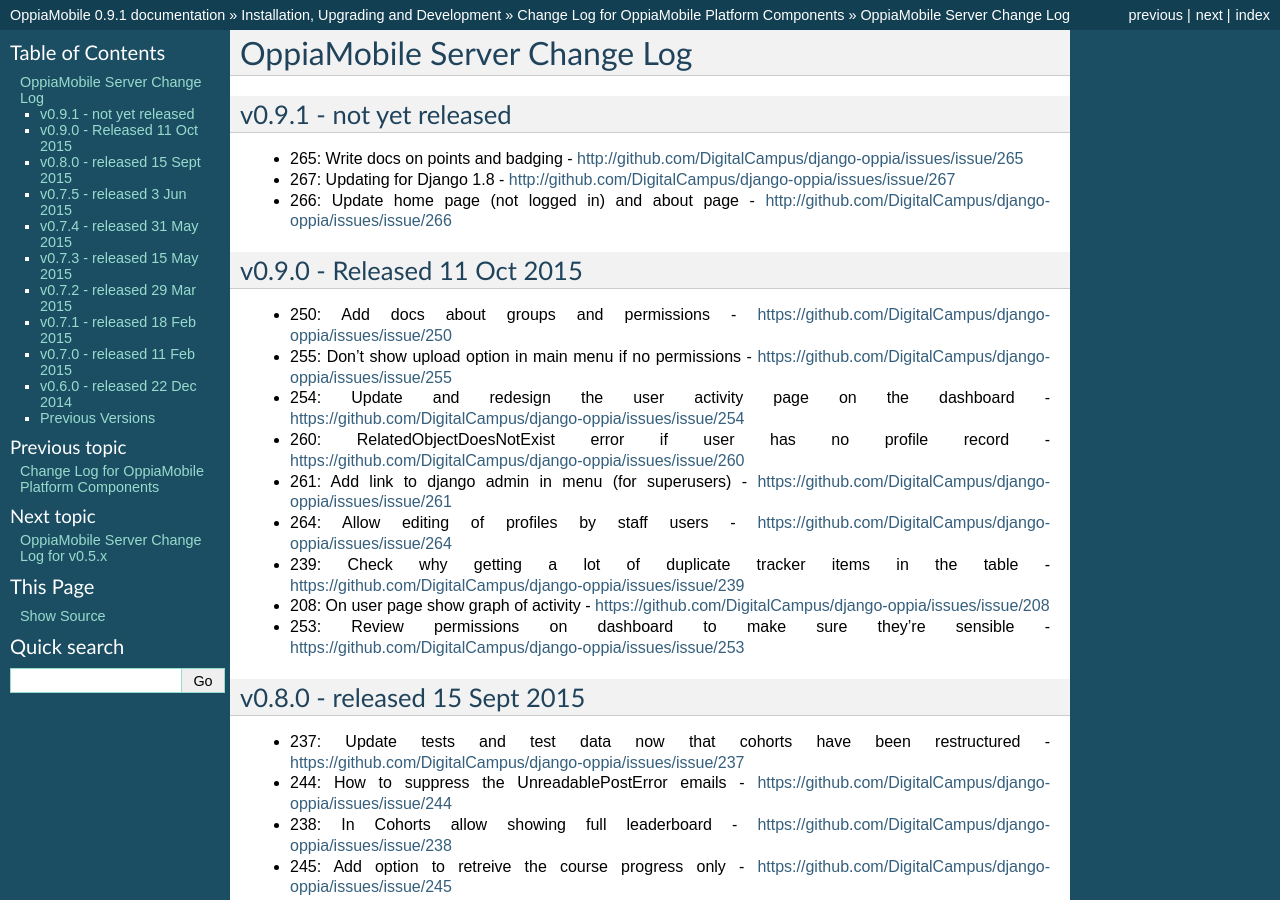
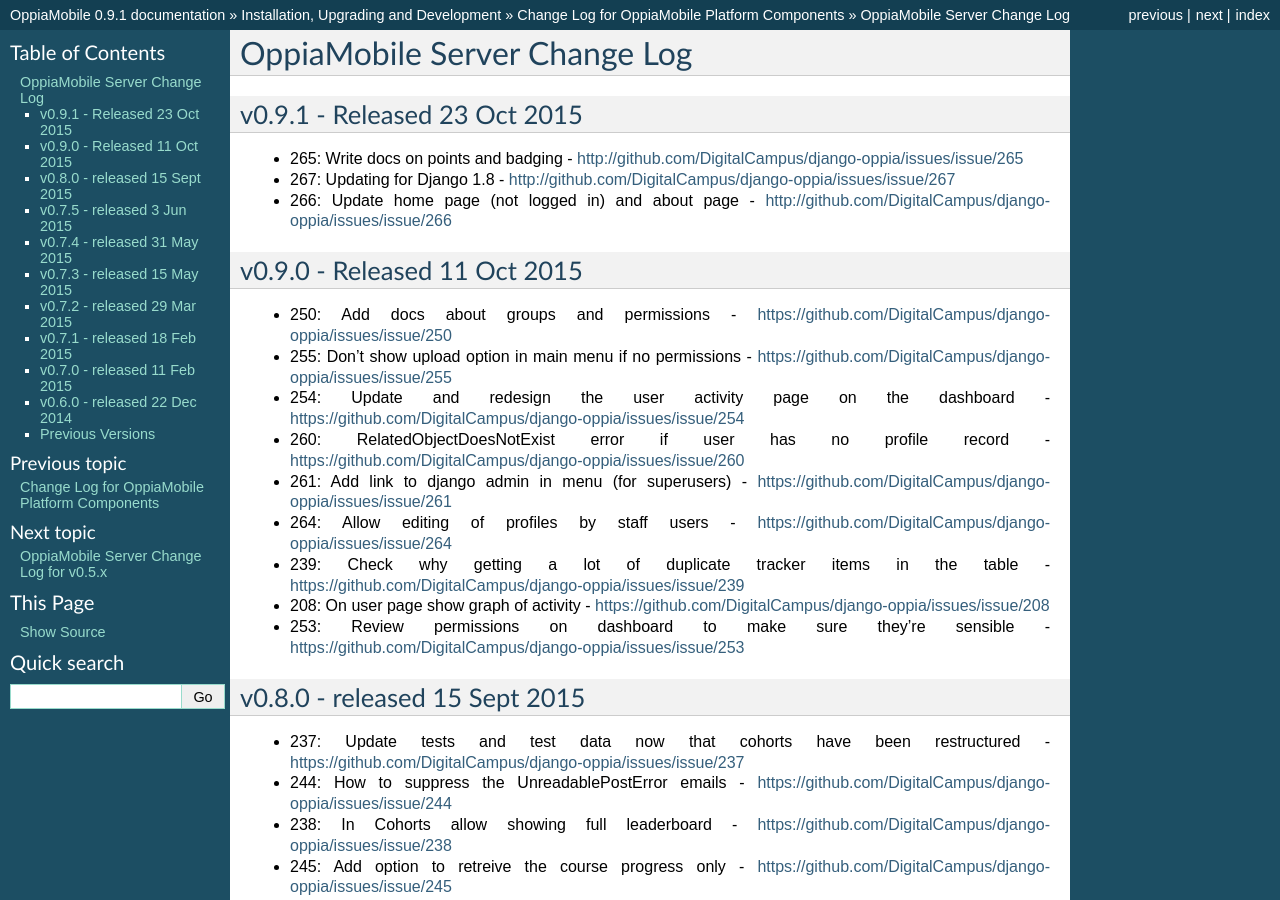
Before and after one commit to DigitalCampus/django-oppia, a Sphinx documentation site: the page built from docs/dev/changelog_server.rst, in a window 1280 px wide and 900 px high. Built offline with Sphinx 7.4.7, drawn with Linux system fonts in a browser that asks for light colours; the version number is read from the project's files by our own code.

Commit message:
update version no

```diff
--- a/docs/dev/changelog_server.rst
+++ b/docs/dev/changelog_server.rst
@@ -3,7 +3,7 @@
 
 .. _serverv0.9.1:
 
-v0.9.1 -  not yet released
+v0.9.1 - Released 23 Oct 2015
 --------------------------------
 
 * 265: Write docs on points and badging - http://github.com/DigitalCampus/django-oppia/issues/issue/265
```
